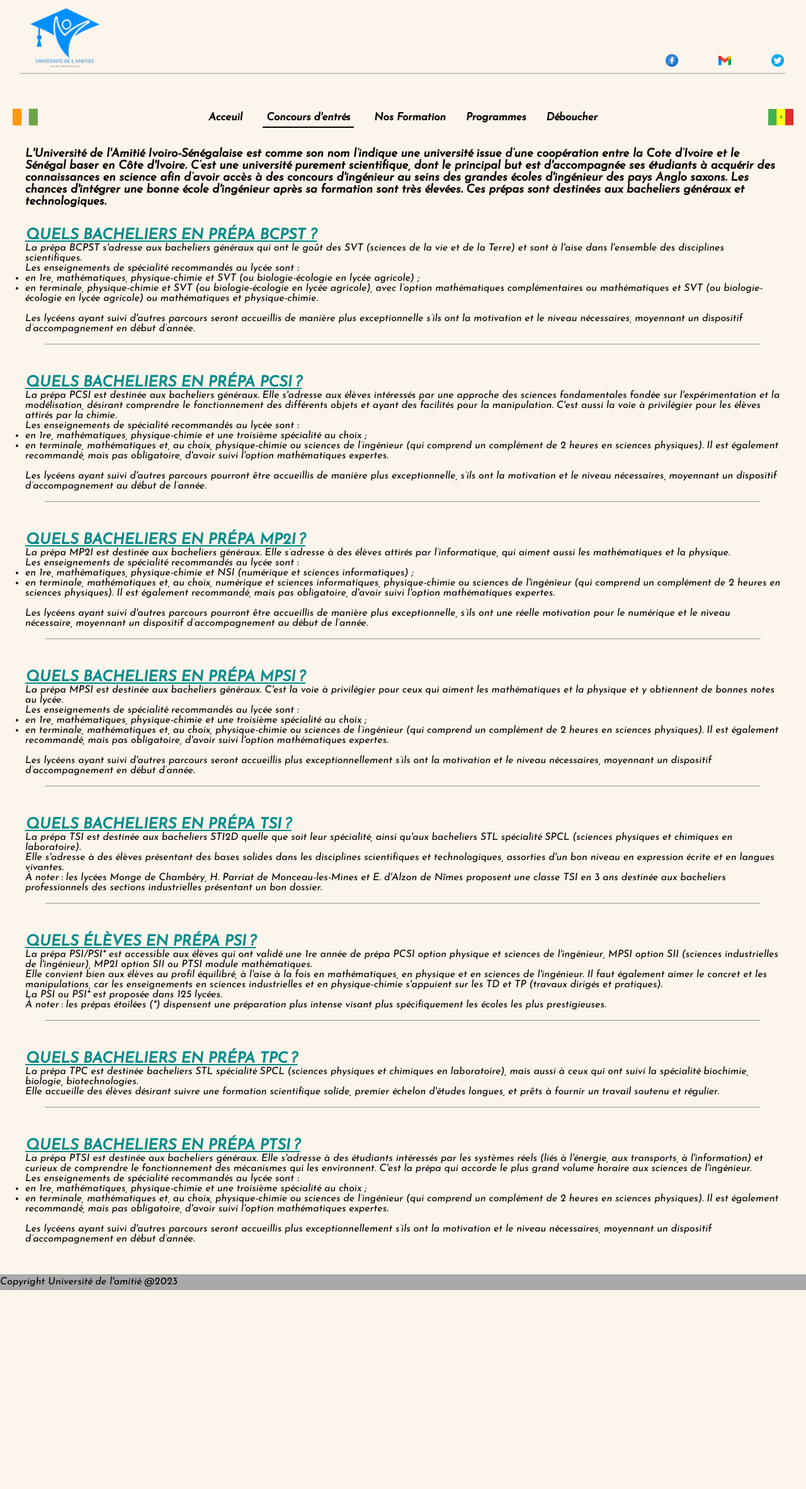
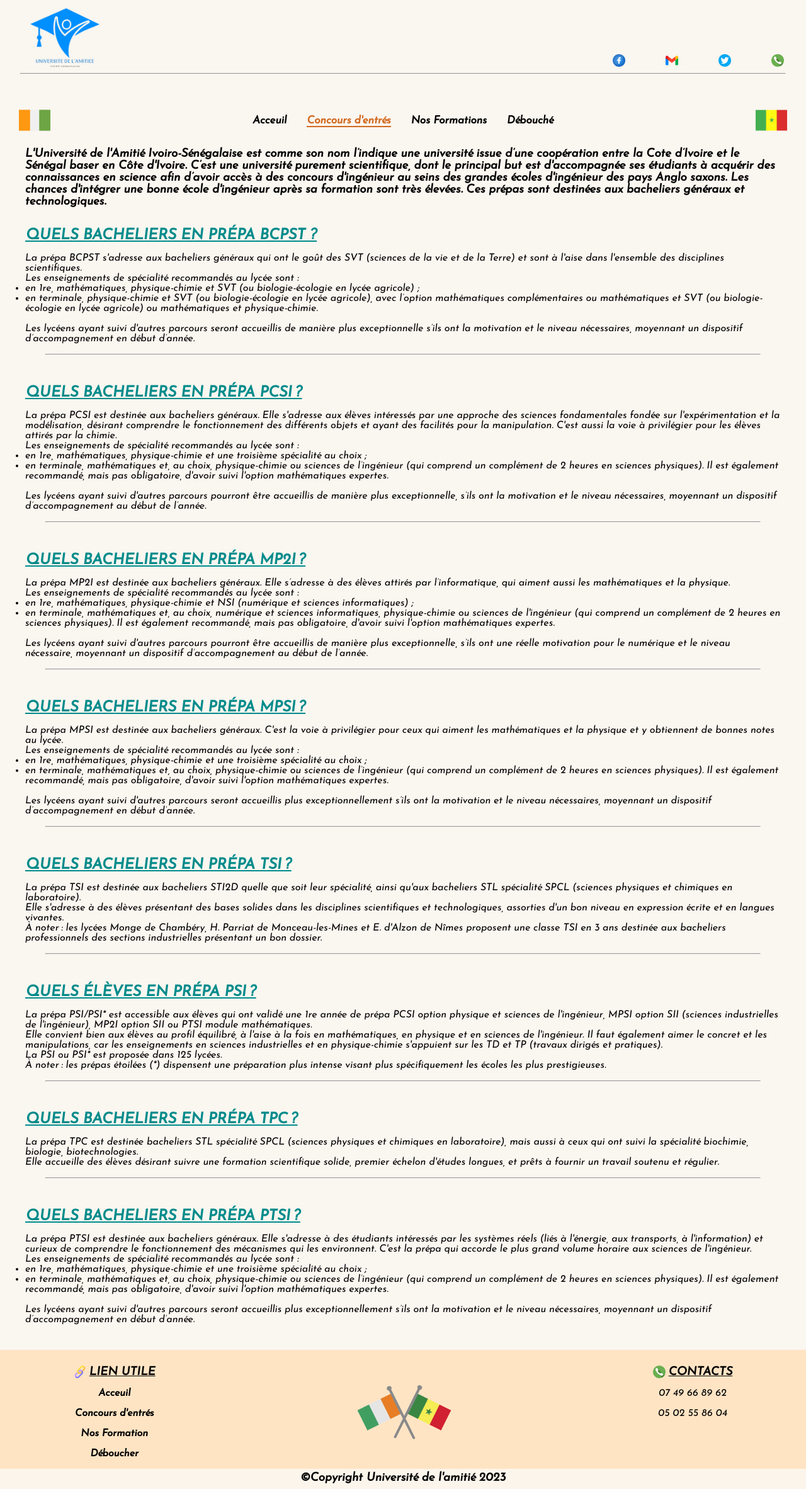
Before and after one commit to orianenancy/universit-, a PHP site: page /concour.html in a window 1280 px wide. Shown: the whole page at 63% size. Before the commit the page ends 2049 px from the top, so only its background shows below. Run offline with PHP 8.4, Linux system fonts and the light colour scheme; some web fonts are replaced.

Commit message:
la suite

```diff
--- a/concour.html
+++ b/concour.html
@@ -12,8 +12,8 @@
 
     <style>
         nav div li a.concour {
-            border-bottom: 2px solid black;
-            padding: 6px;
+            color: chocolate;
+            border-bottom: 2px solid chocolate;
         }
     </style>
 
@@ -26,6 +26,7 @@
                     <li><a href="facebook"><img src="./icone/facebook.png" alt="facebook" ></a></li>
                     <li><a href="gmail"><img src="./icone/gmail.png" alt="gmail"></a></li>
                     <li><a href="twitter"><img src="./icone/twitter.png" alt="twitter"></a></li>
+                    <li><a href="#contact"><img src="./icone/telephone.png" alt="contact"></a></li>
                 </ul>
             </div>
         </div>
@@ -40,9 +41,8 @@
             <ul>
                 <li><a href="index.html" class="acceuil">Acceuil</a></li>
                 <li><a href="concour.html" class="concour">Concours d'entrés</a></li>
-                <li><a href="formation.html" class="formation">Nos Formation</a></li>
-                <li><a href="program.htm" class="program">Programmes</a></li>
-                <li><a href="deboucher.html" class="debouche">Déboucher</a></li>
+                <li><a href="formation.html" class="formation">Nos Formations</a></li>
+                <li><a href="deboucher.html" class="debouche">Débouché</a></li>
             </ul>
             <div class="senegal"><img src="./icone/senegal (1).png" alt="senegal"></div>
         </div>
@@ -53,7 +53,7 @@
         <h3>L'Université de l'Amitié Ivoiro-Sénégalaise est comme son nom l’indique une université issue d’une coopération entre la Cote d’Ivoire et le Sénégal baser en Côte d'Ivoire. C’est une université purement scientifique, dont le principal but est d'accompagnée ses étudiants à acquérir des connaissances en science afin d’avoir accès à des concours d'ingénieur au seins des grandes écoles d'ingénieur des pays Anglo saxons. Les chances d'intégrer une bonne école d'ingénieur après sa formation sont très élevées. Ces prépas sont destinées aux bacheliers généraux et technologiques.  </h3>
         <br><br>
 
-        <h2>QUELS BACHELIERS EN PRÉPA BCPST ?</h2>
+        <h2>QUELS BACHELIERS EN PRÉPA BCPST ?</h2><br>
         <p>La prépa BCPST s'adresse aux bacheliers généraux qui ont le goût des SVT (sciences de la vie et de la Terre) et sont à l'aise dans l'ensemble des disciplines scientifiques. <br> Les enseignements de spécialité recommandés au lycée sont :</p>
         <ul>
             <li>en 1re, mathématiques, physique-chimie et SVT (ou biologie-écologie en lycée agricole) ;</li>
@@ -63,7 +63,7 @@
         <hr>
 
 
-        <h2>QUELS BACHELIERS EN PRÉPA PCSI ?</h2>
+        <h2>QUELS BACHELIERS EN PRÉPA PCSI ?</h2><br>
         <p>La prépa PCSI est destinée aux bacheliers généraux. Elle s'adresse aux élèves intéressés par une approche des sciences fondamentales fondée sur l'expérimentation et la modélisation, désirant comprendre le fonctionnement des différents objets et ayant des facilités pour la manipulation. C'est aussi la voie à privilégier pour les élèves attirés par la chimie. <br> Les enseignements de spécialité recommandés au lycée sont :</p>
         <ul>
             <li>en 1re, mathématiques, physique-chimie et une troisième spécialité au choix ;</li>
@@ -73,7 +73,7 @@
         <hr>
 
 
-        <h2>QUELS BACHELIERS EN PRÉPA MP2I ?</h2>
+        <h2>QUELS BACHELIERS EN PRÉPA MP2I ?</h2><br>
         <p>La prépa MP2I est destinée aux bacheliers généraux. Elle s’adresse à des élèves attirés par l’informatique, qui aiment aussi les mathématiques et la physique. <br> Les enseignements de spécialité recommandés au lycée sont :</p>
         <ul>
             <li>en 1re, mathématiques, physique-chimie et NSI (numérique et sciences informatiques) ;</li>
@@ -83,7 +83,7 @@
         <hr>
 
 
-        <h2>QUELS BACHELIERS EN PRÉPA MPSI ?</h2>
+        <h2>QUELS BACHELIERS EN PRÉPA MPSI ?</h2><br>
         <p>La prépa MPSI est destinée aux bacheliers généraux. C'est la voie à privilégier pour ceux qui aiment les mathématiques et la physique et y obtiennent de bonnes notes au lycée. <br> Les enseignements de spécialité recommandés au lycée sont :</p>
         <ul>
             <li>en 1re, mathématiques, physique-chimie et une troisième spécialité au choix ;</li>
@@ -94,7 +94,7 @@
 
 
 
-        <h2>QUELS BACHELIERS EN PRÉPA TSI ?</h2>
+        <h2>QUELS BACHELIERS EN PRÉPA TSI ?</h2><br>
         <p>La prépa TSI est destinée aux bacheliers STI2D quelle que soit leur spécialité, ainsi qu'aux bacheliers STL spécialité SPCL (sciences physiques et chimiques en laboratoire).
 
             <br> Elle s'adresse à des élèves présentant des bases solides dans les disciplines scientifiques et technologiques, assorties d'un bon niveau en expression écrite et en langues vivantes.
@@ -102,7 +102,7 @@
             <br> À noter : les lycées Monge de Chambéry, H. Parriat de Monceau-les-Mines et E. d'Alzon de Nîmes proposent une classe TSI en 3 ans destinée aux bacheliers professionnels des sections industrielles présentant un bon dossier.
         </p><hr>
 
-        <h2>QUELS ÉLÈVES EN PRÉPA PSI ?</h2>
+        <h2>QUELS ÉLÈVES EN PRÉPA PSI ?</h2><br>
         <p>La prépa PSI/PSI* est accessible aux élèves qui ont validé une 1re année de prépa PCSI option physique et sciences de l'ingénieur, MPSI option SII (sciences industrielles de l'ingénieur), MP2I option SII ou PTSI module mathématiques.
 
             <br> Elle convient bien aux élèves au profil équilibré, à l'aise à la fois en mathématiques, en physique et en sciences de l'ingénieur. Il faut également aimer le concret et les manipulations, car les enseignements en sciences industrielles et en physique-chimie s'appuient sur les TD et TP (travaux dirigés et pratiques).
@@ -113,13 +113,13 @@
         </p><hr>
 
 
-        <h2>QUELS BACHELIERS EN PRÉPA TPC ?</h2>
+        <h2>QUELS BACHELIERS EN PRÉPA TPC ?</h2><br>
         <p>La prépa TPC est destinée bacheliers STL spécialité SPCL (sciences physiques et chimiques en laboratoire), mais aussi à ceux qui ont suivi la spécialité biochimie, biologie, biotechnologies.
 
             <br> Elle accueille des élèves désirant suivre une formation scientifique solide, premier échelon d'études longues, et prêts à fournir un travail soutenu et régulier.
         </p><hr>
 
-        <h2>QUELS BACHELIERS EN PRÉPA PTSI ?</h2>
+        <h2>QUELS BACHELIERS EN PRÉPA PTSI ?</h2><br>
         <p>La prépa PTSI est destinée aux bacheliers généraux. Elle s'adresse à des étudiants intéressés par les systèmes réels (liés à l'énergie, aux transports, à l'information) et curieux de comprendre le fonctionnement des mécanismes qui les environnent. C'est la prépa qui accorde le plus grand volume horaire aux sciences de l'ingénieur.
 
             <br> Les enseignements de spécialité recommandés au lycée sont :
@@ -131,13 +131,35 @@
         <p>Les lycéens ayant suivi d'autres parcours seront accueillis plus exceptionnellement s’ils ont la motivation et le niveau nécessaires, moyennant un dispositif d’accompagnement en début d’année.</p>
 
 
-        <h2></h2>
+
 
     </section>
 
+    <div class="foot">
+        <div class="utile">
+            <ol><li><img src="./icone/lien-removebg-preview.png" alt="lien"><h3>LIEN UTILE</h3></li></ol><br>
+            <ul>
+                <li><a href="index.html">Acceuil</a></li><br>
+                <li><a href="concour.html">Concours d'entrés</a></li><br>
+                <li><a href="formation.html">Nos Formation</a></li><br>
+                <li><a href="deboucher.html">Déboucher</a></li><br>
+            </ul>
+        </div>
+
+        <div class="drapeau">
+            <img src="./icone/drapeau-removebg-preview.png" alt="drapeau">
+        </div>
+
+        <div id="contact" class="contact">
+            <ul><li><img src="./icone/telephone.png" alt="contact"><h3>CONTACTS</h3></li></ul><br>
+            <p>07 49 66 89 62</p><br>
+            <p>05 02 55 86 04</p>
+        </div>
+
+    </div>
 
     <footer>
-        <p>Copyright Université de l'amitié @2023</p>
+        <h3>&#169;Copyright Université de l'amitié 2023</h3>
     </footer>
 
 
--- a/projet.css
+++ b/projet.css
@@ -9,7 +9,7 @@
 }
 
 body{
-    background-color: rgb(252, 245, 236);
+    background-color: rgb(250, 246, 240);
 
 }
 
@@ -88,22 +88,21 @@ nav div li a{
 }
 
 nav div li a:hover{
-    border-bottom: 2px solid black;
-    padding: 6px;
+    color: chocolate;
 }
 
 nav div img{
-    max-width: 40px;
+    max-width: 50px;
 
 }
 
 nav .ivoire{
-    margin-left: 20px;
+    margin-left: 30px;
 
 }
 
 nav .senegal{
-    margin-right: 20px;
+    margin-right: 30px;
 }
 
 
@@ -113,7 +112,7 @@ nav .senegal{
 section.index img{
    width: 1150px;
    height: auto;
-   margin-top: 3rem;
+   margin-top: 2rem;
 
 }
 section.index{
@@ -137,7 +136,7 @@ section p.info1 img{
 
 button {
     position: absolute;
-    color: rgb(253, 232, 205);
+    color: chocolate;
     margin-top: 400px;
     font-size: 20px;
     padding: 13px;
@@ -149,9 +148,9 @@ button a{
 }
 
 button a:hover{
-    font-size: 25px;
+    text-decoration: underline;
     font-weight: bold;
-    color: rgb(233, 186, 31);
+    color: chocolate
 
 }
 
@@ -162,15 +161,81 @@ button a:hover{
 
 /*------------------la partie de mon pied de page "footer"------------------------------------------ */
 
+/* partie de avant pied de page*/
+div.foot{
+    padding-top: 25px;
+    background-color: bisque;
+    display: flex;
+    justify-content: center;
+    gap: 20rem;
+}
+
+div.foot div.utile ul li{
+    list-style: none;
+
+}
+
+div.foot div.utile {
+    text-align: center;
+}
+
+div.foot div.contact{
+    text-align: center;
+}
+
+div.foot div.utile ul li a{
+    color: black;
+    font-weight: bold;
+}
+
+div.foot div.utile ul li a:hover{
+    color: chocolate;
+}
+
+div.foot div.contact{
+    text-align: center;
+}
+
+div.foot h3{
+    text-decoration: underline;
+}
+
+div.foot div.utile img{
+    max-width: 20px;
+}
+
+div.foot div.contact img{
+    max-width: 20px;
+}
+
+div.foot div.drapeau img{
+    max-width: 150px;
+}
+
+div.foot div.contact ul li{
+    display: flex;
+    align-items: center;
+    gap: 5px;
+}
+
+div.foot div.utile ol li{
+    display: flex;
+    align-items: center;
+    gap: 5px;
+}
+
+
 /*partie du pied de page: footer*/
 footer{
-    height: 25px;
-    background-color: darkgrey;
-    margin-top: 3rem;
+    height: 27px;
+    background-color: rgb(252, 245, 236);
+    padding-top: 5px;
+
+
 }
 
-footer p{
-    padding-top: 4px;
+footer h3{
+    text-align: center;
 }
 
 
@@ -265,7 +330,7 @@ section h2{
 section div.formation{
     margin-left: 50px;
     margin-right: 50px;
-
+    padding-left: 10px;
     background-color: rgb(253, 232, 205);
     display: flex;
     justify-content: center;
```
Also changed, not shown: deboucher.html (+29 -7 lines), formation.html (+30 -7 lines), index.html (+8 -8 lines), plus_information.html (+29 -9 lines), program.htm (deleted, +0 -65 lines), icone/drapeau-removebg-preview.png (added), icone/lien-removebg-preview.png (added), icone/lien-rompu-removebg-preview.png (added).
